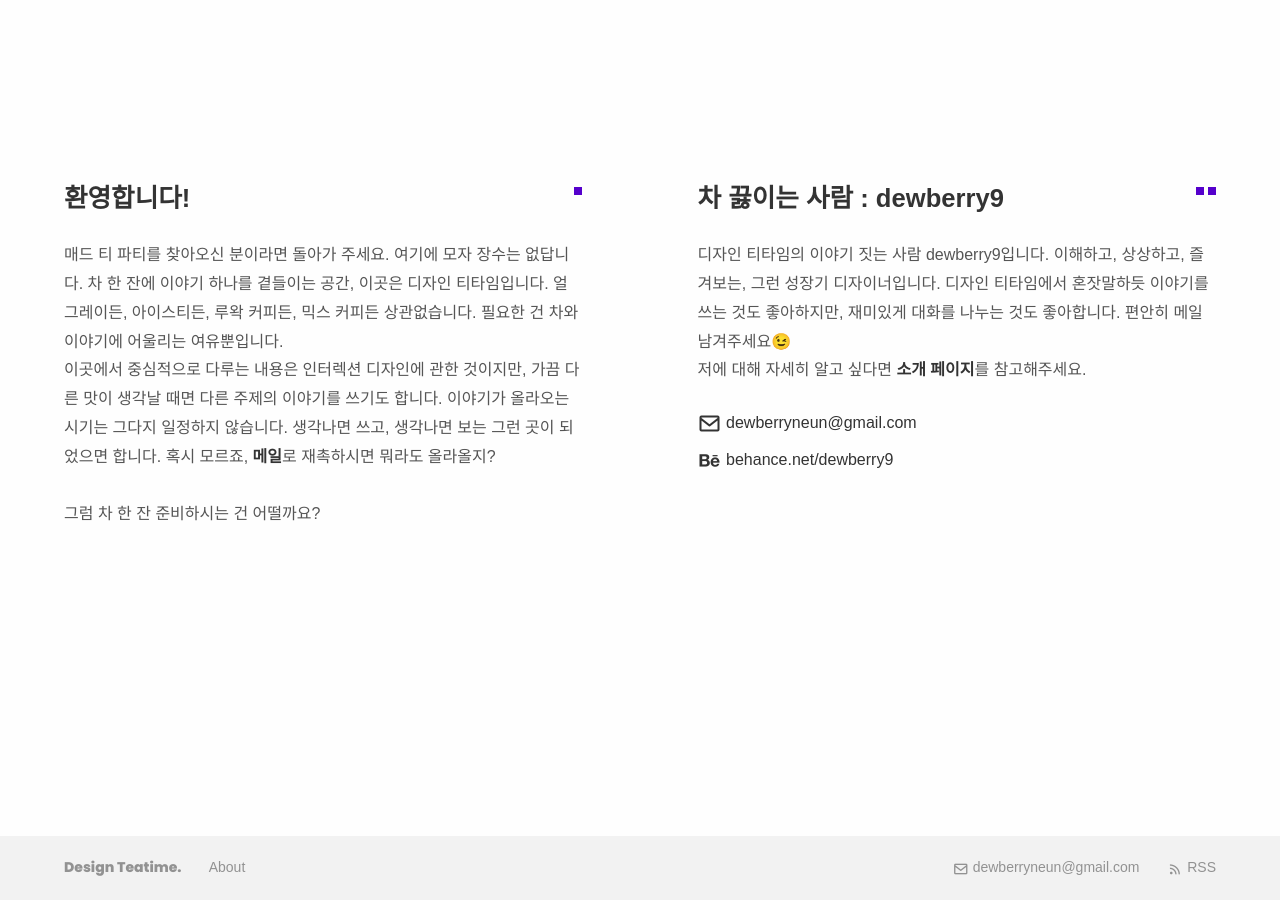
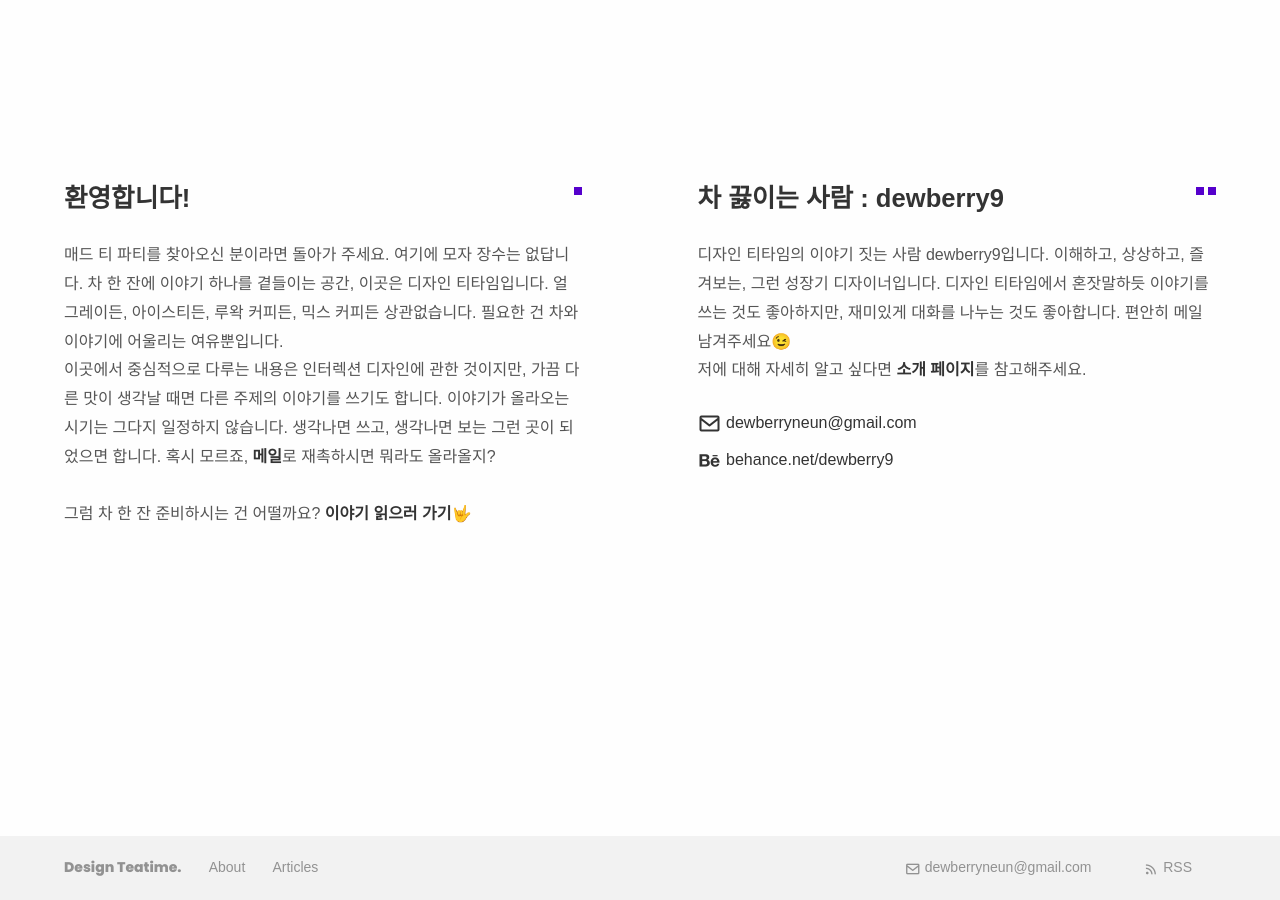
Before and after one commit to dewberry9/dewberry9.github.io, a Jekyll site: the page built from index.html, in a window 1280 px wide and 900 px high, scrolled down 996 px. Built offline with Jekyll 4.4.1, drawn with Linux system fonts in a browser that asks for light colours; some web fonts are replaced.

Commit message:
feat: Add /article links in index page

```diff
--- a/_includes/footer.html
+++ b/_includes/footer.html
@@ -2,9 +2,10 @@
     <span>
         <a id="home-page" href="{{ "/" | relative_url }}" title="Design Teatime">Design Teatime.</a>
         <a href="{{ 'about' | relative_url }}" title="About Me">About</a>
+        <a href="{{ 'article' | relative_url }}" title="Articles">Articles</a>
     </span>
     <span>
-        <a href="mailto:{{ site.email }}" title="Email"><i class='bx bx-envelope'></i> {{ site.email }}</a>
+        <a id="mail-link" href="mailto:{{ site.email }}" title="Email"><i class='bx bx-envelope'></i> {{ site.email }}</a>
         <a id="rss-link" href="{{ site.url | escape }}/feed.xml"><i class='bx bx-rss'></i> RSS</a>
     </span>
 </footer>
--- a/_sass/teatime.scss
+++ b/_sass/teatime.scss
@@ -1128,10 +1128,11 @@ footer {
     padding-right:         calc((100vw - #{$wide-width}) / 2);
 
     span a {
+        margin-right: 1.5rem;
+
         &#home-page {
             font-family: 'Poppins';
             font-weight: 800;
-            margin-right: 1.5rem;
         }
 
         i {
@@ -1152,11 +1153,14 @@ footer {
         padding: 0 1rem;
 
         span a {
-            &#home-page {
-                margin-right: 1rem;
+            margin-right: 1rem;
+
+            &#mail-link {
+                display: none;
             }
 
             &#rss-link {
+                display: none;
                 margin-left: 1rem;
             }
         }
--- a/index.html
+++ b/index.html
@@ -38,7 +38,7 @@ title: intro
                     <strong><a href="mailto:{{ site.email }}">메일</a></strong>로 재촉하시면 뭐라도 올라올지?
                     <br>
                     <br>
-                    그럼 차 한 잔 준비하시는 건 어떨까요?
+                    그럼 차 한 잔 준비하시는 건 어떨까요? <strong><a title="Articles" href="{{ '/article' | relative_url }}">이야기 읽으러 가기🤟</a></strong>
                 </p>
             </article>
             <article class="about-txt-box" data-aos="fade-in" data-aos-delay="250">
```
